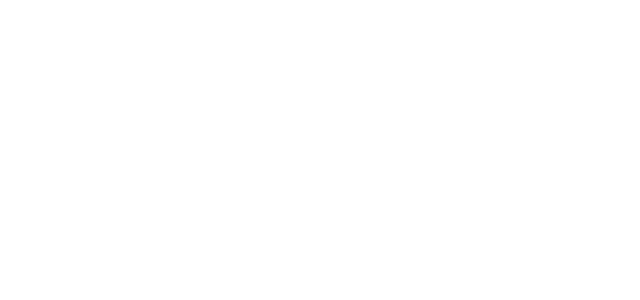
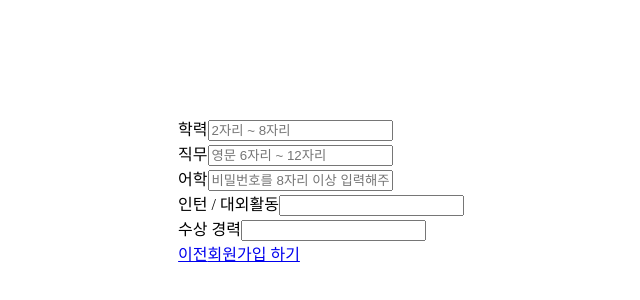
Before and after one commit to Interview-reviews/Interview-reviews-FE, a React (Create React App) app: page /Information in a window 1280 px wide. Before the commit this address had no page. Shown: the part 218-518 px from the top of the page, without its empty margins (319-959 px from the left). Built offline with nearby package versions, Linux system fonts and the light colour scheme.

Commit message:
feat: 스펙 페이지 기능 생성
1. 어학
2. 학력
3. 직무
4. 인턴/대외활동
5. 수상 경력

```diff
--- a/src/App.js
+++ b/src/App.js
@@ -1,4 +1,5 @@
 import { Route, Routes } from "react-router-dom";
+import Information from "./login/Information";
 import SignUp from "./login/SignUp";
 import Main from "./pages/Main";
 
@@ -8,6 +9,7 @@ function App() {
       <Routes>
         <Route path="/" element={<Main />}></Route>
         <Route path="/SignUp" element={<SignUp />}></Route>
+        <Route path="/Information" element={<Information />}></Route>
       </Routes>
     </>
   );
--- /dev/null
+++ b/src/login/Information.js
@@ -0,0 +1,89 @@
+import { useState } from "react";
+import { Link } from "react-router-dom";
+
+const Information = () => {
+  const [Education, setEducation] = useState("");
+  const [Job, setJob] = useState("");
+  const [Language, setLanguage] = useState("");
+  const [Activity, setActivity] = useState("");
+  const [Award, setAward] = useState("");
+
+  const onEducationHandler = (e) => {
+    setEducation(e.currentTarget.value);
+  };
+
+  const onJobHandler = (e) => {
+    setJob(e.currentTarget.value);
+  };
+
+  const onLanguageHandler = (e) => {
+    setLanguage(e.currentTarget.value);
+  };
+
+  const onActivityHandler = (e) => {
+    setActivity(e.currentTarget.value);
+  };
+
+  const onAwardHandler = (e) => {
+    setAward(e.currentTarget.value);
+  };
+
+  return (
+    <>
+      <div
+        style={{
+          display: "flex",
+          justifyContent: "center",
+          alignItems: "center",
+          width: "100%",
+          height: "100vh",
+        }}
+      >
+        <form style={{ display: "flex", flexDirection: "column" }}>
+          <div>
+            <label>학력</label>
+            <input
+              value={Education}
+              onChange={onEducationHandler}
+              placeholder="2자리 ~ 8자리"
+            />
+          </div>
+          <div>
+            <label>직무</label>
+            <input
+              value={Job}
+              onChange={onJobHandler}
+              placeholder="영문 6자리 ~ 12자리"
+            />
+          </div>
+          <div>
+            <label>어학</label>
+            <input
+              value={Language}
+              onChange={onLanguageHandler}
+              placeholder="비밀번호를 8자리 이상 입력해주세요."
+            />
+          </div>
+          <div>
+            <label>인턴 / 대외활동</label>
+            <input value={Activity} onChange={onActivityHandler} />
+          </div>
+          <div>
+            <label>수상 경력</label>
+            <input value={Award} onChange={onAwardHandler} />
+          </div>
+          <div>
+            <Link to="/SignUp" style={{ cursor: "pointer" }}>
+              이전
+            </Link>
+            <Link to="/Welcome" style={{ cursor: "pointer" }}>
+              회원가입 하기
+            </Link>
+          </div>
+        </form>
+      </div>
+    </>
+  );
+};
+
+export default Information;
--- a/src/login/SignUp.js
+++ b/src/login/SignUp.js
@@ -1,4 +1,5 @@
 import { useState } from "react";
+import { Link } from "react-router-dom";
 
 const SignUp = () => {
   const [Nickname, setNickname] = useState("");
@@ -10,7 +11,7 @@ const SignUp = () => {
   const [Birthday, setBirthday] = useState("");
   const [Sex, setSex] = useState("");
   const [AgreeService, setAgreeeService] = useState(false);
-  const [checkEmail, setCheckEmail] = useState(false);
+  const [checkEmail, setCheckEmail] = useState("");
 
   const onNicknameHandler = (e) => {
     setNickname(e.currentTarget.value);
@@ -47,7 +48,7 @@ const SignUp = () => {
   };
 
   const isAllowEmail = (e) => {
-    const regex = new RegExp("@");
+    const regex = /@/ && /.com/;
     e.preventDefault();
     if (regex.test(Email)) {
       setCheckEmail(false);
@@ -63,6 +64,10 @@ const SignUp = () => {
         checkboxes[i].checked = false;
       }
     });
+  };
+
+  const nextHandler = (e) => {
+    if (!onSubmitHandler) e.preventDefault();
   };
 
   const onSubmitHandler = (e) => {
@@ -84,6 +89,7 @@ const SignUp = () => {
       sex: Sex,
     };
     console.log(body);
+    return true;
   };
 
   return (
@@ -137,7 +143,9 @@ const SignUp = () => {
             <label>이메일</label>
             <input value={Email} onChange={onEmailHandler} />
             <button onClick={isAllowEmail}>이메일 확인</button>
-            {checkEmail ? (
+            {checkEmail === "" ? (
+              ""
+            ) : checkEmail ? (
               <p style={{ fontSize: "12px", color: "red", display: "inline" }}>
                 사용할 수 없는 이메일입니다.
               </p>
@@ -190,9 +198,13 @@ const SignUp = () => {
             />
           </div>
           <div>
-            <button style={{ cursor: "pointer" }} onClick={onSubmitHandler}>
-              회원가입 하기
-            </button>
+            <Link
+              to="/Information"
+              style={{ cursor: "pointer" }}
+              onClick={nextHandler}
+            >
+              다음
+            </Link>
           </div>
         </form>
       </div>
```
